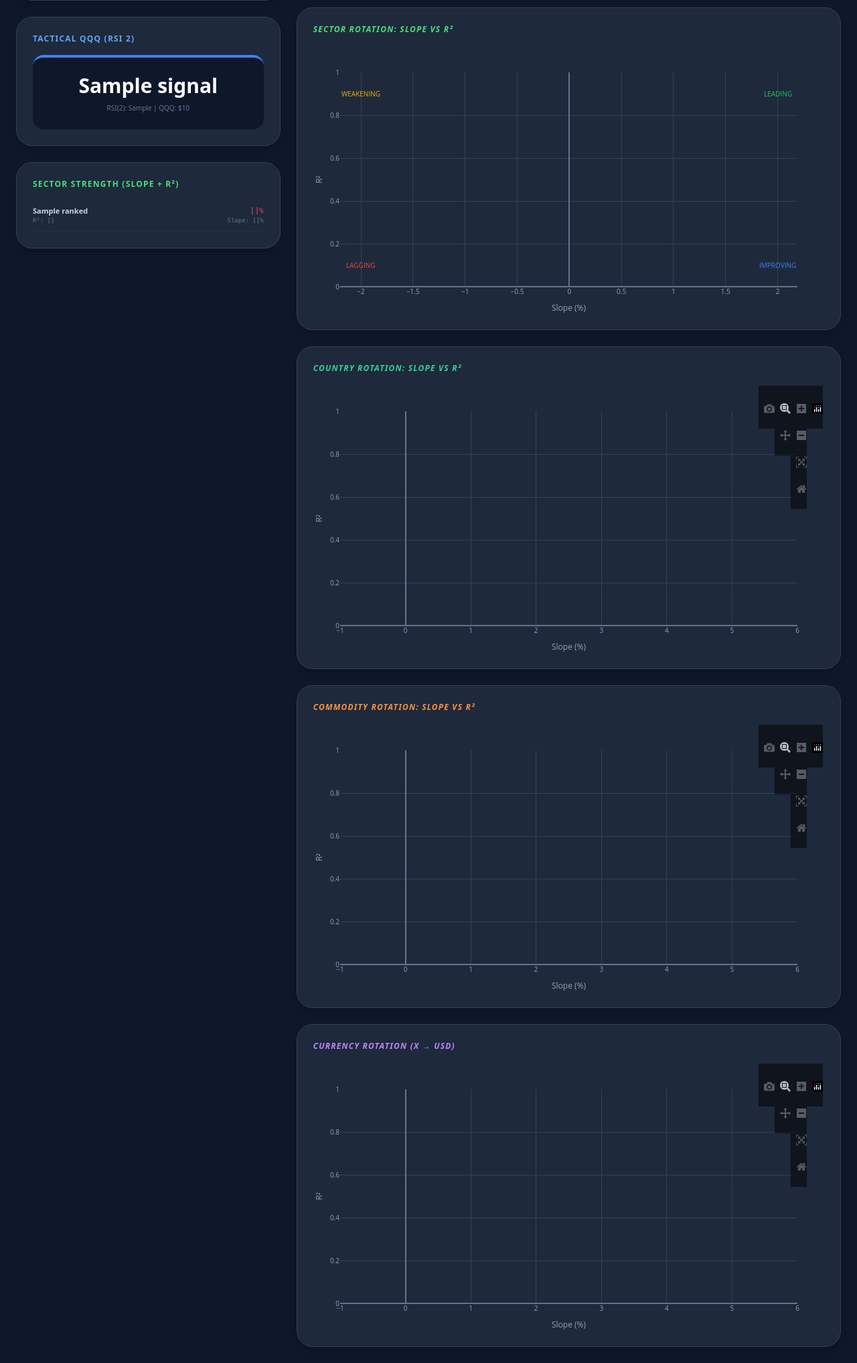
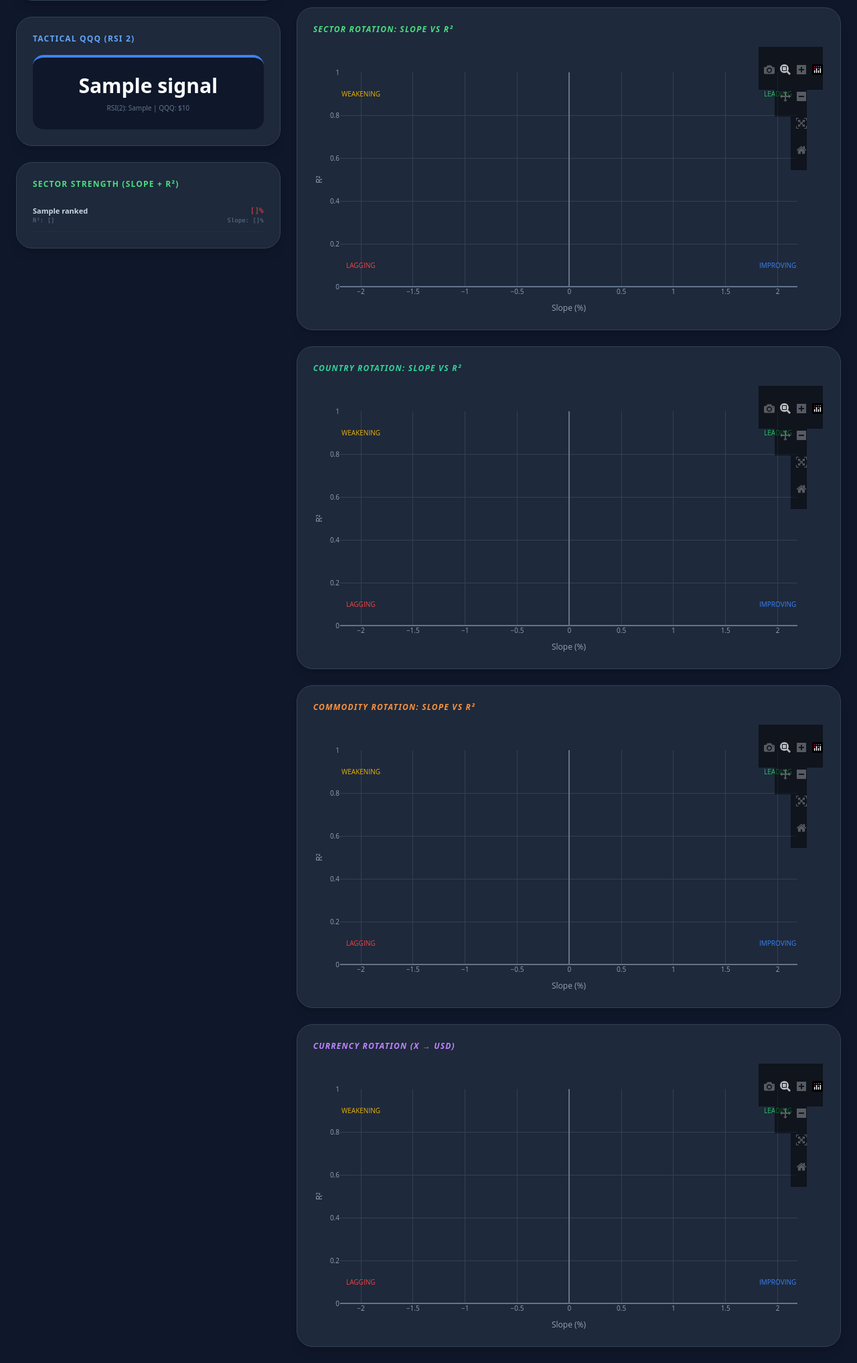
Before and after one commit to shyammundhra2/stocks, a Flask app: template templates/dashboard.html in a window 1280 px wide. Shown: the part 426-2461 px from the top of the page at 67% size. Run offline with Flask 3, Linux system fonts and the light colour scheme; the template is opened without the code that fills it: most values are stand-ins (such as "Sample title", 1, 10 or a date in 2020); some libraries are stand-ins or nearby versions.

Commit message:
Add annotations

```diff
--- a/templates/dashboard.html
+++ b/templates/dashboard.html
@@ -142,12 +142,15 @@
 </div>
 
 <script>
+    const annotations = [
+        {x:2, y:0.9, text:'LEADING', showarrow:false, font:{color:'#22c55e', size:10}},
+        {x:-2, y:0.9, text:'WEAKENING', showarrow:false, font:{color:'#eab308', size:10}},
+        {x:-2, y:0.1, text:'LAGGING', showarrow:false, font:{color:'#ef4444', size:10}},
+        {x:2, y:0.1, text:'IMPROVING', showarrow:false, font:{color:'#3b82f6', size:10}}
+    ];
+
     // --- Sector Rotation ---
-    const sectorData = [
-        {% for s in sr.all_ranked %}
-        { name: "{{ s.name }}", x: {{ s.slope }}, y: {{ s.r2 }} },
-        {% endfor %}
-    ];
+    const sectorData = [{% for s in sr.all_ranked %}{ name: "{{ s.name }}", x: {{ s.slope }}, y: {{ s.r2 }} },{% endfor %}];
     Plotly.newPlot('rotationMap', [{
         x: sectorData.map(d => d.x),
         y: sectorData.map(d => d.y),
@@ -156,27 +159,10 @@
         textposition: 'top center',
         marker: { size: 12, color: sectorData.map(d => d.x > 0 ? '#22c55e' : '#ef4444'), line: { color: '#fff', width: 1 } },
         type: 'scatter'
-    }], {
-        paper_bgcolor: 'rgba(0,0,0,0)',
-        plot_bgcolor: 'rgba(0,0,0,0)',
-        font: { color: '#94a3b8', size: 10 },
-        margin: { t:40, r:40, b:40, l:40 },
-        xaxis: { title:'Slope (%)', gridcolor:'#334155', zerolinecolor:'#64748b', zerolinewidth:2 },
-        yaxis: { title:'R²', range:[0,1], gridcolor:'#334155', zerolinecolor:'#64748b', zerolinewidth:2 },
-        annotations:[
-            {x:2, y:0.9, text:'LEADING', showarrow:false, font:{color:'#22c55e', size:10}},
-            {x:-2, y:0.9, text:'WEAKENING', showarrow:false, font:{color:'#eab308', size:10}},
-            {x:-2, y:0.1, text:'LAGGING', showarrow:false, font:{color:'#ef4444', size:10}},
-            {x:2, y:0.1, text:'IMPROVING', showarrow:false, font:{color:'#3b82f6', size:10}}
-        ]
-    }, {responsive:true, displayModeBar:false});
+    }], {paper_bgcolor:'rgba(0,0,0,0)', plot_bgcolor:'rgba(0,0,0,0)', font:{color:'#94a3b8',size:10}, margin:{t:40,r:40,b:40,l:40}, xaxis:{title:'Slope (%)', gridcolor:'#334155', zerolinecolor:'#64748b', zerolinewidth:2}, yaxis:{title:'R²', range:[0,1], gridcolor:'#334155', zerolinecolor:'#64748b', zerolinewidth:2}, annotations:annotations, responsive:true, displayModeBar:false});
 
     // --- Country Rotation ---
-    const countryData = [
-        {% for c in countries %}
-        { name: "{{ c.name }}", x: {{ c.slope }}, y: {{ c.r2 }} },
-        {% endfor %}
-    ];
+    const countryData = [{% for c in countries %}{ name: "{{ c.name }}", x: {{ c.slope }}, y: {{ c.r2 }} },{% endfor %}];
     Plotly.newPlot('countryRotation', [{
         x: countryData.map(d => d.x),
         y: countryData.map(d => d.y),
@@ -185,14 +171,10 @@
         textposition: 'top center',
         marker: { size: 12, color: countryData.map(d => d.x > 0 ? '#22c55e' : '#ef4444'), line: { color: '#fff', width: 1 } },
         type: 'scatter'
-    }], {paper_bgcolor:'rgba(0,0,0,0)', plot_bgcolor:'rgba(0,0,0,0)', font:{color:'#94a3b8',size:10}, margin:{t:40,r:40,b:40,l:40}, xaxis:{title:'Slope (%)', gridcolor:'#334155', zerolinecolor:'#64748b', zerolinewidth:2}, yaxis:{title:'R²', range:[0,1], gridcolor:'#334155', zerolinecolor:'#64748b', zerolinewidth:2}, responsive:true, displayModeBar:false});
+    }], {paper_bgcolor:'rgba(0,0,0,0)', plot_bgcolor:'rgba(0,0,0,0)', font:{color:'#94a3b8',size:10}, margin:{t:40,r:40,b:40,l:40}, xaxis:{title:'Slope (%)', gridcolor:'#334155', zerolinecolor:'#64748b', zerolinewidth:2}, yaxis:{title:'R²', range:[0,1], gridcolor:'#334155', zerolinecolor:'#64748b', zerolinewidth:2}, annotations:annotations, responsive:true, displayModeBar:false});
 
     // --- Commodity Rotation ---
-    const commodityData = [
-        {% for c in commodities %}
-        { name: "{{ c.name }}", x: {{ c.slope }}, y: {{ c.r2 }} },
-        {% endfor %}
-    ];
+    const commodityData = [{% for c in commodities %}{ name: "{{ c.name }}", x: {{ c.slope }}, y: {{ c.r2 }} },{% endfor %}];
     Plotly.newPlot('commodityRotation', [{
         x: commodityData.map(d => d.x),
         y: commodityData.map(d => d.y),
@@ -201,14 +183,10 @@
         textposition: 'top center',
         marker: { size: 12, color: commodityData.map(d => d.x > 0 ? '#22c55e' : '#ef4444'), line: { color: '#fff', width: 1 } },
         type: 'scatter'
-    }], {paper_bgcolor:'rgba(0,0,0,0)', plot_bgcolor:'rgba(0,0,0,0)', font:{color:'#94a3b8',size:10}, margin:{t:40,r:40,b:40,l:40}, xaxis:{title:'Slope (%)', gridcolor:'#334155', zerolinecolor:'#64748b', zerolinewidth:2}, yaxis:{title:'R²', range:[0,1], gridcolor:'#334155', zerolinecolor:'#64748b', zerolinewidth:2}, responsive:true, displayModeBar:false});
+    }], {paper_bgcolor:'rgba(0,0,0,0)', plot_bgcolor:'rgba(0,0,0,0)', font:{color:'#94a3b8',size:10}, margin:{t:40,r:40,b:40,l:40}, xaxis:{title:'Slope (%)', gridcolor:'#334155', zerolinecolor:'#64748b', zerolinewidth:2}, yaxis:{title:'R²', range:[0,1], gridcolor:'#334155', zerolinecolor:'#64748b', zerolinewidth:2}, annotations:annotations, responsive:true, displayModeBar:false});
 
     // --- Currency Rotation ---
-    const currencyData = [
-        {% for c in currencies %}
-        { name: "{{ c.name }}", x: {{ c.slope }}, y: {{ c.r2 }} },
-        {% endfor %}
-    ];
+    const currencyData = [{% for c in currencies %}{ name: "{{ c.name }}", x: {{ c.slope }}, y: {{ c.r2 }} },{% endfor %}];
     Plotly.newPlot('currencyRotation', [{
         x: currencyData.map(d => d.x),
         y: currencyData.map(d => d.y),
@@ -217,7 +195,7 @@
         textposition: 'top center',
         marker: { size: 12, color: currencyData.map(d => d.x > 0 ? '#22c55e' : '#ef4444'), line: { color: '#fff', width: 1 } },
         type: 'scatter'
-    }], {paper_bgcolor:'rgba(0,0,0,0)', plot_bgcolor:'rgba(0,0,0,0)', font:{color:'#94a3b8',size:10}, margin:{t:40,r:40,b:40,l:40}, xaxis:{title:'Slope (%)', gridcolor:'#334155', zerolinecolor:'#64748b', zerolinewidth:2}, yaxis:{title:'R²', range:[0,1], gridcolor:'#334155', zerolinecolor:'#64748b', zerolinewidth:2}, responsive:true, displayModeBar:false});
+    }], {paper_bgcolor:'rgba(0,0,0,0)', plot_bgcolor:'rgba(0,0,0,0)', font:{color:'#94a3b8',size:10}, margin:{t:40,r:40,b:40,l:40}, xaxis:{title:'Slope (%)', gridcolor:'#334155', zerolinecolor:'#64748b', zerolinewidth:2}, yaxis:{title:'R²', range:[0,1], gridcolor:'#334155', zerolinecolor:'#64748b', zerolinewidth:2}, annotations:annotations, responsive:true, displayModeBar:false});
 </script>
 
 </body>
```
